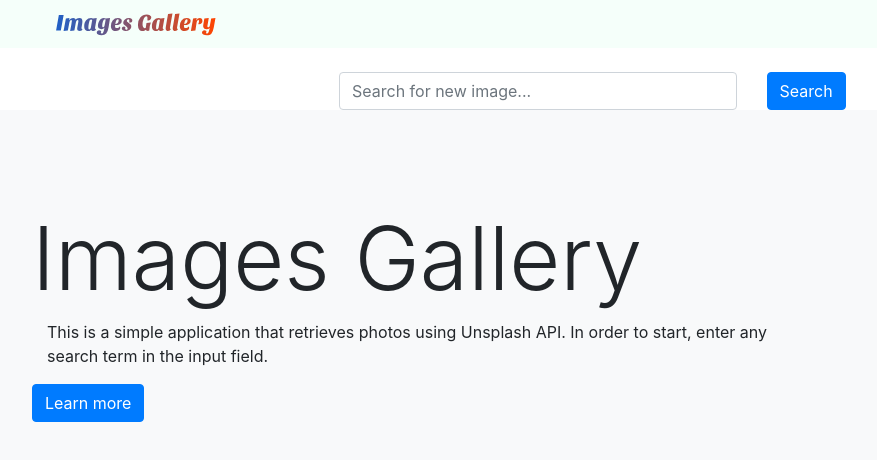
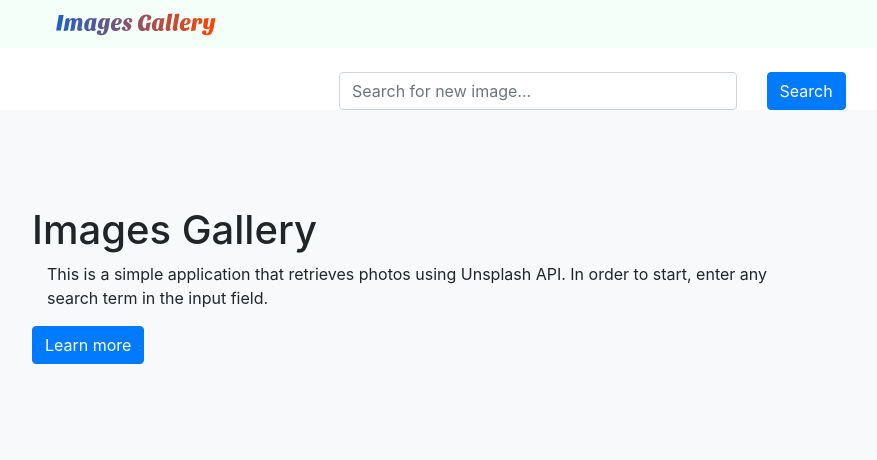
Before and after one commit to T8k5/images-gallery, a React (Create React App) app in the folder frontend/: page / in a window 1280 px wide. Shown: the top 460 px of the page, without its empty margins (31-908 px from the left). Built offline with nearby package versions, Linux system fonts and the light colour scheme; no server answers.

Commit message:
update h1 display-5 in Welcome component

```diff
--- a/frontend/src/components/Welcome.js
+++ b/frontend/src/components/Welcome.js
@@ -4,7 +4,7 @@ import { Button } from 'react-bootstrap';
 const Welcome = () => (
   <div className="p-5 mb-4 bg-light rounded-3">
     <div className="container-fluid py-5">
-      <h1 className="display-2 fw-bold">Images Gallery</h1>
+      <h1 className="display-5 fw-bold">Images Gallery</h1>
       <p className="col-md-8 fs-4">
         This is a simple application that retrieves photos using Unsplash API.
         In order to start, enter any search term in the input field.
```
